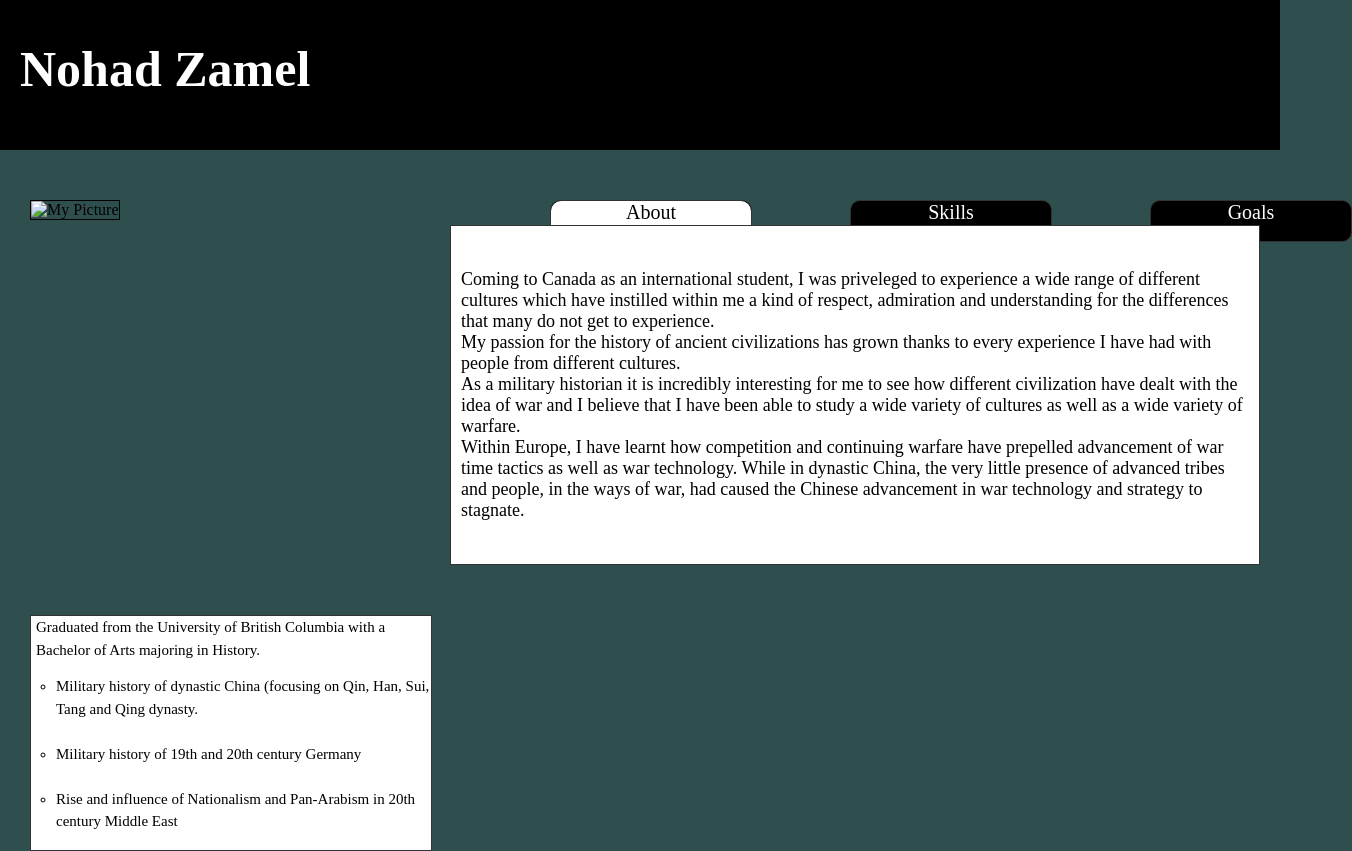
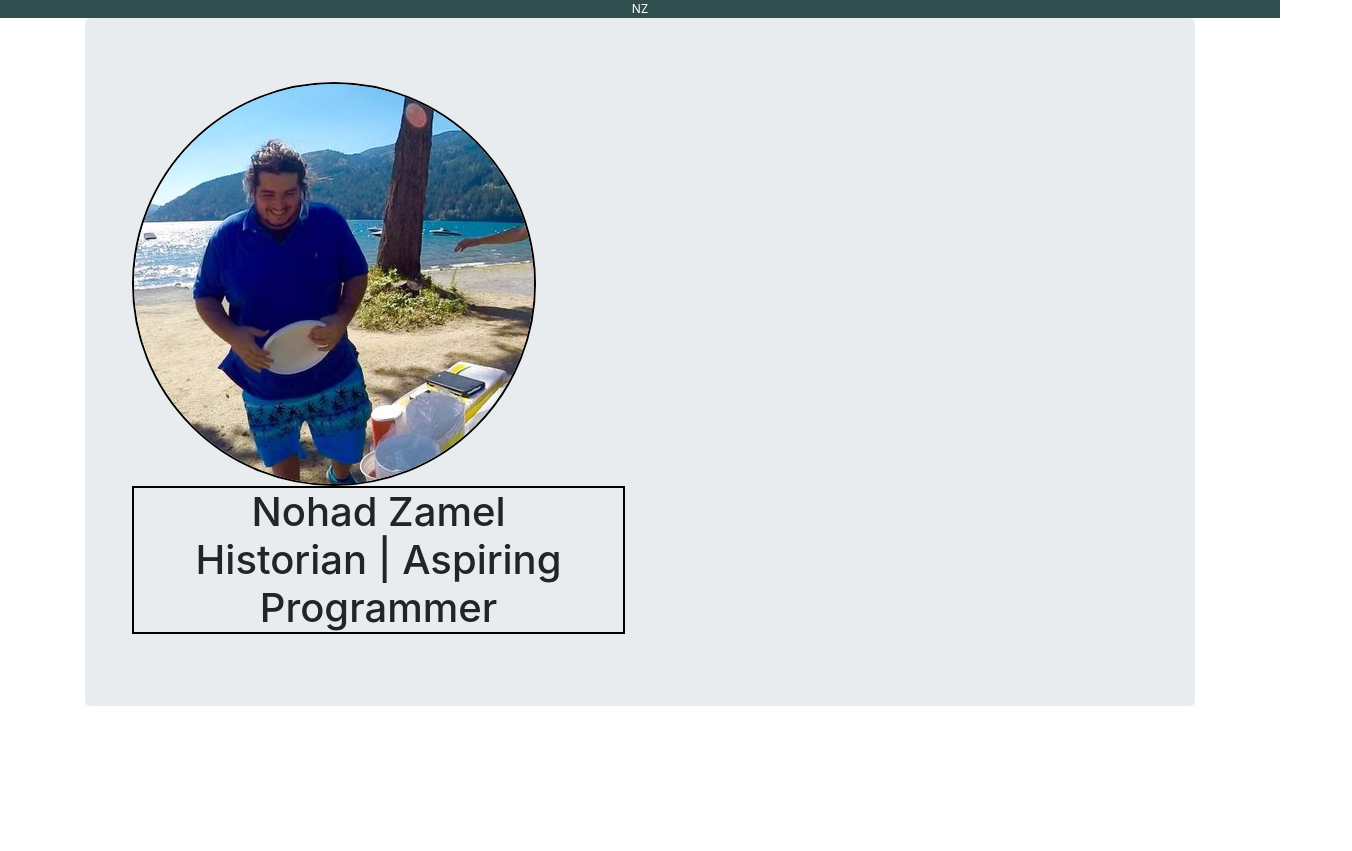
Before and after one commit to nohad94/mywebsite, a plain HTML site: page index.html in a window 1280 px wide. Shown: the whole page, 1352 px wide, since content can reach past the window. After the commit the page ends 800 px from the top, so only its background shows below. Drawn offline with nearby package versions, Linux system fonts and the light colour scheme.

Commit message:
bootstrap

```diff
--- a/css/style.css
+++ b/css/style.css
@@ -1,171 +1,17 @@
-html{
-    padding: 0px;
-}
-
-body{
+.empty{
     background-color: darkslategray;
-    padding: 0px;
-    margin: 0px;
-}
-
-.clr{
-    clear: both;
-}
-
-a{
     color: white;
-    text-align: center;
-    font-family: 'Times New Roman', Times, serif;
-    text-decoration: none;
-    display: inline-block;
-    width: 100%;
-    height: 100%;
-    border-radius: 10px;
-}
-
-.container{
-    widows: 80%;
-    margin: auto;
-}
-
-a:hover{
-    font-weight: bold;
-}
-
-a:active{
-    background-color: white;
-    color: black;
-}
-
-a:focus{
-    background-color: white;
-    color: black;
-}
-
-.box1{
-    background-color: black;
-    color: #333;
-    height: 150px;
-    margin: 0px !important;
-    padding: 0px !important;
-    position: absolute;
-    width: 100%;
-
-}
-
-.box1 h1{
-    color: white;
-    padding: 20px;
-    margin-top: 20px;
-    text-align: left;
-    font-size: 50px;
-}
-
-.profile-pic img{
-    position: absolute;
-    top: 200px;
-    left: 30px;
-    border: black 1px solid;
-    box-sizing: border-box;
-    float: left;
-}
-
-.info-box p{
-    font-size: 15px;
-    border-right: 1px  #333 solid;
-    border-left: 1px  #333 solid;
-    border-top: 1px #333 solid;
-    background-color: white;
-    padding: 0px;
-    padding-left: 5px;
-    margin-top: 5px;
-    margin-bottom: 0px;
-    width: 395px;
-    height: 75px;
-    position: absolute;
-    top: 610px;
-    left: 30px;
-    line-height: 150%;
-}
-
-.info-list ul{
-    font-size: 15px;
-    border-right: 1px  #333 solid;
-    border-left: 1px  #333 solid;
-    border-bottom: 1px #333 solid;
-    background-color: white;
-    padding-left: 25px;
-    list-style: circle;
-    width: 375px;
-    height: 175px;
-    position: absolute;
-    top: 660px;
-    left: 30px;
-    line-height: 150%;
-}
-
-.General{
-    border: 1px  #333 solid;
-    background-color: white;
-    padding: 5px;
-    position: absolute;
-    top: 225px;
-    left: 450px;
-    right: 20px;
-
-}
-
-.General p{
-    font-size: 18px;
-    padding-top: 20px;
-    padding-bottom: 20px;
-    padding-left: 5px;
-    padding-right: 5px;
-}
-
-.about{
-    background-color: black;
-    font-family: Arial, Helvetica, sans-serif;
-    font-size: 20px;
-    position: absolute;
-    top: 200px;
-    left: 550px;
-    width: 200px;
-    height: 40px;
-    border-radius: 10px;
-    border: 1px  #333 solid;
+    font-weight: normal;
+    font-size: 12px;
     text-align: center;
 }
 
-.skills{
-    background-color: black;
-    font-family: Arial, Helvetica, sans-serif;
-    font-size: 20px;
-    position: absolute;
-    top: 200px;
-    left: 850px;
-    width: 200px;
-    height: 40px;
-    border-radius: 10px;
-    border: 1px  #333 solid;
+.profile-pic{
+    border-radius: 50%;
+    border: 2px black solid;
+}
+
+.my-name{
+    border: 2px black solid;
     text-align: center;
 }
-
-.goals {
-    background-color: black;
-    font-family: Arial, Helvetica, sans-serif;
-    font-size: 20px;
-    position: absolute;
-    top: 200px;
-    left: 1150px;
-    width: 200px;
-    height: 40px;
-    border-radius: 10px;
-    border: 1px  #333 solid;
-    text-align: center;
-}
-
-.active{
-    background-color: white;
-    color: black;
-}
--- a/index.html
+++ b/index.html
@@ -1,52 +1,43 @@
 <!DOCTYPE html>
-<html>
+<html lang="en">
     <head>
+        <!-- Required Meta Tags -->
+        <meta charset="UTF-8">
+        <meta http-equiv="X-UA-Compatible">
+        <meta name="viewport" content="width = device-width, initial-scale=1 shrink-to-fit=no">
+
+        <link rel="stylesheet" href="css/style.css">
+        <!-- Bootstrap CSS -->
+        <link rel="stylesheet" href="https://stackpath.bootstrapcdn.com/bootstrap/4.3.1/css/bootstrap.min.css" integrity="sha384-ggOyR0iXCbMQv3Xipma34MD+dH/1fQ784/j6cY/iJTQUOhcWr7x9JvoRxT2MZw1T" crossorigin="anonymous">
+
         <title>Nohad Zamel</title>
-        <link rel="stylesheet" href="css/style.css">
+        <header class="empty">NZ</header>
     </head>
+
     <body>
-        <div class="box1">
-            <h1>Nohad Zamel</h1>
+        <div class="container">
+            <div class="row">
+
+                <div class="col-lg-12 col-md-12 col-sm-12 col-xs-12">
+                    <div class="jumbotron">
+
+                        <div class="col-lg-6 col-md-6 col-sm-6 col-xs-12">
+                            <img class="profile-pic" src="image/picture.jpg" alt="My picture"?>
                         </div>
 
-        <div class="profile-pic">
-            <img src="../website/image/picture.jpg" alt="My Picture">
+                        <div class="col-lg-6 col-md-6 col-sm-6 col-xs-12">
+                            <h1 class="my-name">Nohad Zamel <br> Historian | Aspiring Programmer </h1>
                         </div>
 
-        <div class="info-box">
-            <p>Graduated from the University of British Columbia with a Bachelor of Arts majoring in History.</p>
+                    </div>
                 </div>
 
-        <div class="info-list">
-            <ul>
-                <li>Military history of dynastic China (focusing on Qin, Han, Sui, Tang and Qing dynasty.</li>
-                <br>
-                <li>Military history of 19th and 20th century Germany</li>
-                <br>
-                <li>Rise and influence of Nationalism and Pan-Arabism in 20th century Middle East</li>
-            </ul>
             </div>
-
-        <div class="about" >
-            <a class="active" href="../website/index.html">About</a>
         </div>
-
-        <div class="skills" >
-            <a href="../website/Skills.html">Skills</a>
-        </div>
-
-        <div  class="goals" >
-            <a href="../website/Goals.html">Goals</a>
-        </div>
-
-        <div class="General">
-            <p>
-                Coming to Canada as an international student, I was priveleged to experience a wide range of different cultures which have instilled within me a kind of respect, admiration and understanding for the differences that many do not get to experience. <br>
-                My passion for the history of ancient civilizations has grown thanks to every experience I have had with people from different cultures. <br>
-                As a military historian it is incredibly interesting for me to see how different civilization have dealt with the idea of war and I believe that I have been able to study a wide variety of cultures as well as a wide variety of warfare. <br>
-                Within Europe, I have learnt how competition and continuing warfare have prepelled advancement of war time tactics as well as war technology. While in dynastic China, the very little presence of advanced tribes and people, in the ways of war, had caused the Chinese advancement in war technology and strategy to stagnate.
-            </p>
-        </div>
-
+        <!-- Optional JavaScript-->
+        <!-- jQuery first, then Popper.js, then Bootstrap JS-->
+        <script src="https://code.jquery.com/jquery-3.3.1.slim.min.js" integrity="sha384-q8i/X+965DzO0rT7abK41JStQIAqVgRVzpbzo5smXKp4YfRvH+8abtTE1Pi6jizo" crossorigin="anonymous"></script>
+        <script src="https://cdnjs.cloudflare.com/ajax/libs/popper.js/1.14.7/umd/popper.min.js" integrity="sha384-UO2eT0CpHqdSJQ6hJty5KVphtPhzWj9WO1clHTMGa3JDZwrnQq4sF86dIHNDz0W1" crossorigin="anonymous"></script>
+        <script src="https://stackpath.bootstrapcdn.com/bootstrap/4.3.1/js/bootstrap.min.js" integrity="sha384-JjSmVgyd0p3pXB1rRibZUAYoIIy6OrQ6VrjIEaFf/nJGzIxFDsf4x0xIM+B07jRM" crossorigin="anonymous"></script>
     </body>
 </html>
```
Also changed, not shown: Goals.html (+19 -39 lines), Skills.html (+18 -38 lines). Lines whose indentation alone changed are shown as unchanged.
